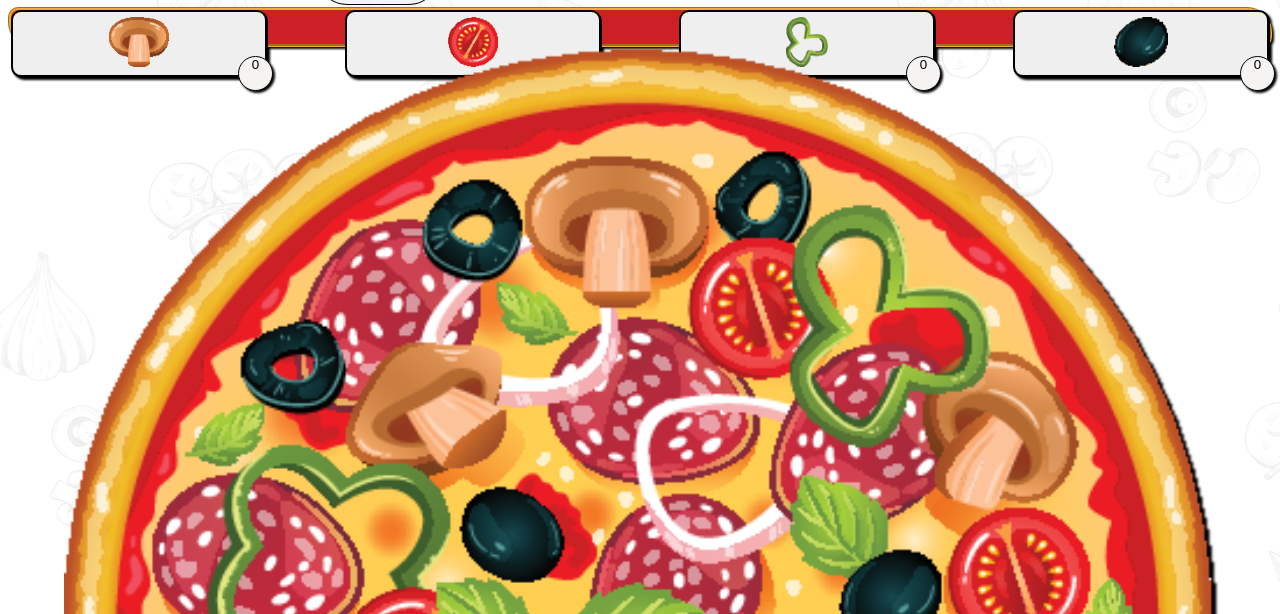
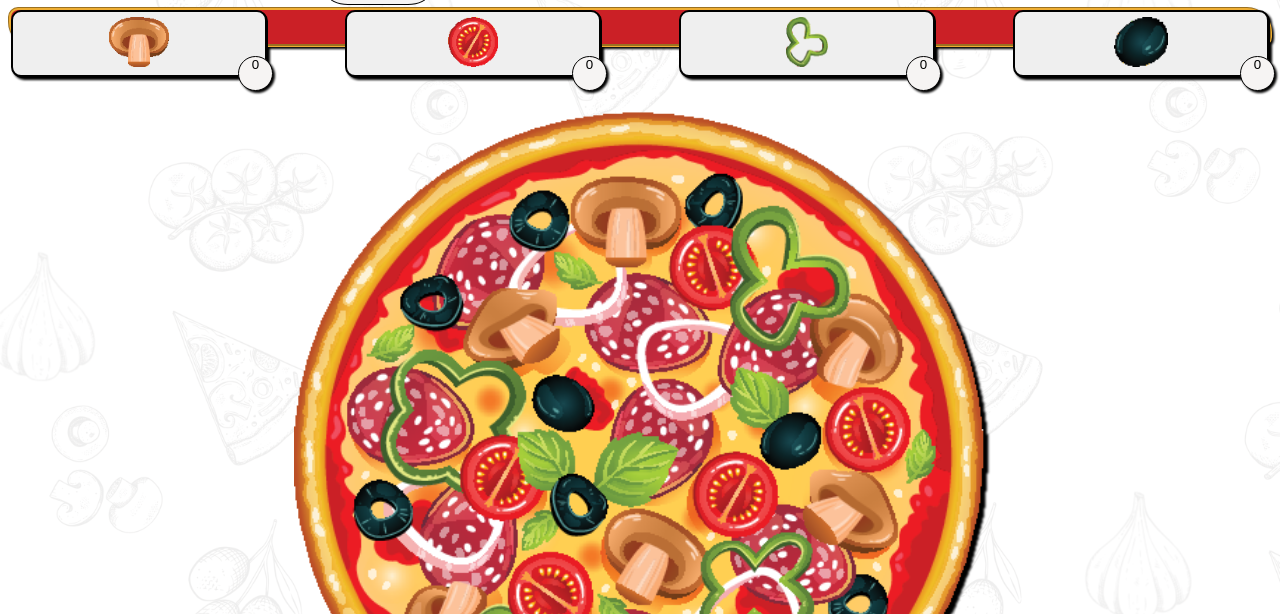
Before and after one commit to WildCodeSchool-2024-09/JS-RemoteFR-Vendangeurs-P1-Dominos-Clicker, a plain HTML site: page index.html in a window 1280 px wide. Shown: the part 186-800 px from the top of the page. Drawn offline with Linux system fonts and the light colour scheme.

Commit message:
[Fix] pull to local

```diff
--- a/style.css
+++ b/style.css
@@ -82,8 +82,11 @@ header{
 
 /*pour fixer la taille de l'image au container*/
 #pizza_img {
-  width: 100%;
+  width: 60%;
   filter: drop-shadow(5px 5px 1px black);
+
+  margin-top: 4em;
+  margin-bottom: 1em;
 }
 
 /*Animations sur la pizza au passage de la souris et au click*/
```
